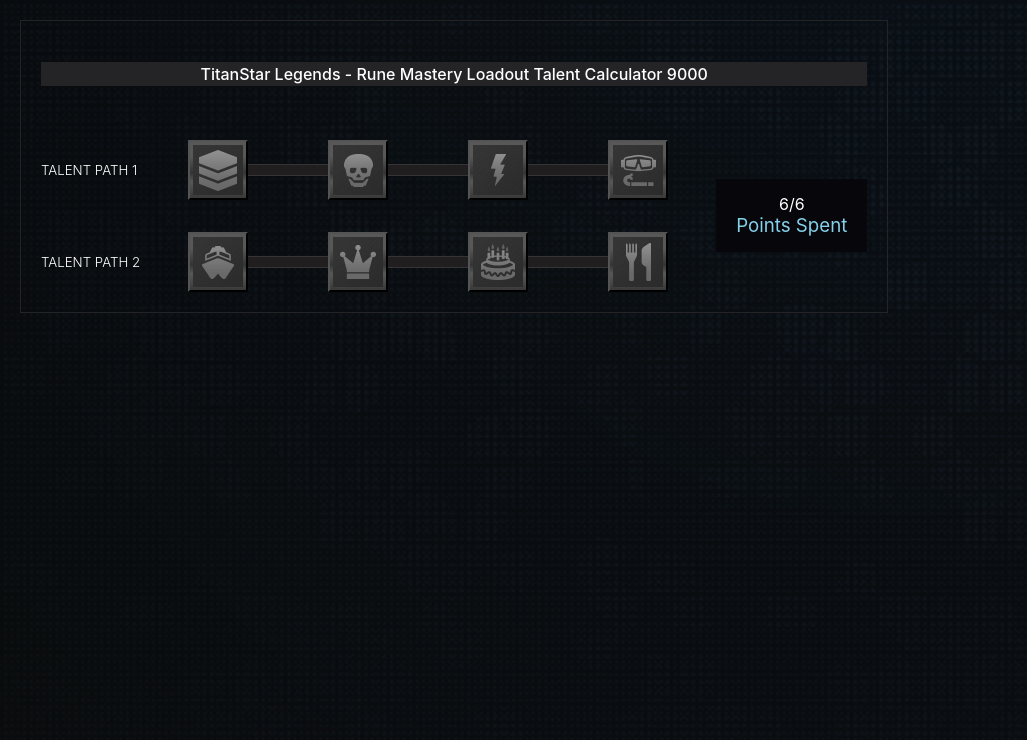
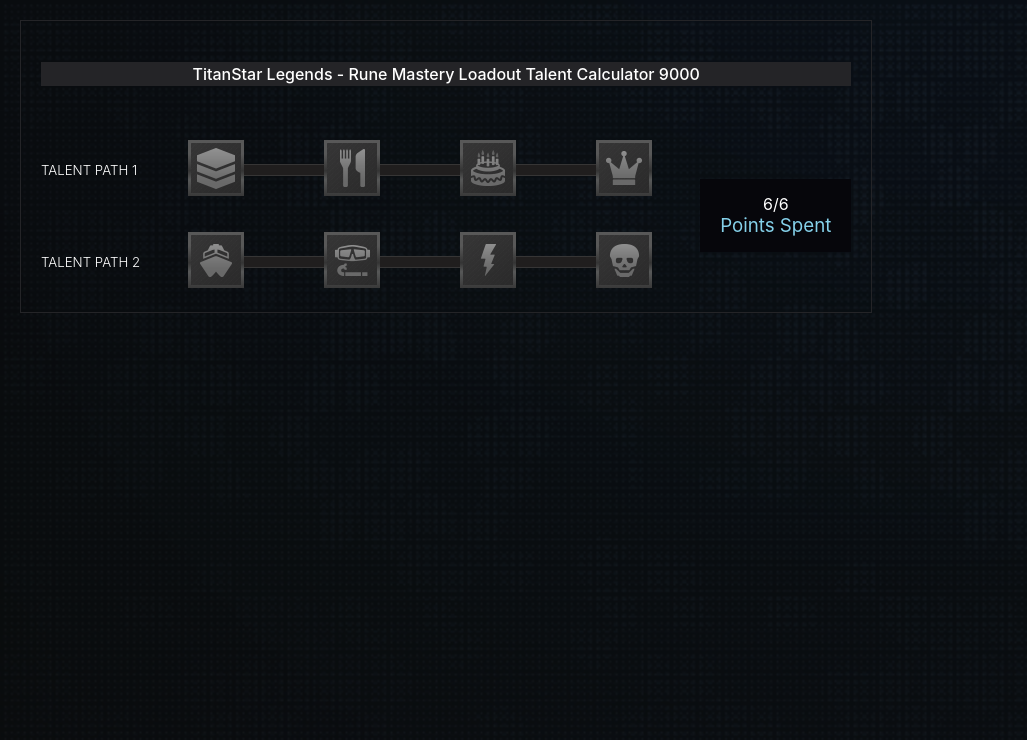
Before and after one commit to sydturn/skill-tree-app, a React (Create React App) app: page / in a window 1280 px wide. Shown: the top 740 px of the page, without its empty margins (0-1027 px from the left). Built offline with nearby package versions, Linux system fonts and the light colour scheme.

Commit message:
fix silly bug with assets

```diff
--- a/src/components/SkillTree/components/Skill/Skill.css
+++ b/src/components/SkillTree/components/Skill/Skill.css
@@ -44,6 +44,7 @@
   padding: 3px;
   transition: --topColor 300ms, --secondColor 300ms, --startBottomColor 300ms,
     --bottomColor 300ms;
+  border: none;
 }
 
 .shinyBorder.active {
@@ -66,25 +67,25 @@
   --sprite-x: 0;
 }
 .cutlery {
-  --sprite-x: 50px;
+  --sprite-x: -50px;
 }
 .cake {
-  --sprite-x: 100px;
+  --sprite-x: -100px;
 }
 .crown {
-  --sprite-x: 150px;
+  --sprite-x: -150px;
 }
 .boat {
-  --sprite-x: 200px;
+  --sprite-x: -200px;
 }
 .snorkeling {
-  --sprite-x: 250px;
+  --sprite-x: -250px;
 }
 .lightning {
-  --sprite-x: 300px;
+  --sprite-x: -300px;
 }
 .skull {
-  --sprite-x: 350px;
+  --sprite-x: -350px;
 }
 
 .stack,
@@ -128,25 +129,25 @@
     --sprite-x: 0;
   }
   .cutlery {
-    --sprite-x: 37px;
+    --sprite-x: -37px;
   }
   .cake {
-    --sprite-x: 74px;
+    --sprite-x: -74px;
   }
   .crown {
-    --sprite-x: 111px;
+    --sprite-x: -111px;
   }
   .boat {
-    --sprite-x: 148px;
+    --sprite-x: -148px;
   }
   .snorkeling {
-    --sprite-x: 185px;
+    --sprite-x: -185px;
   }
   .lightning {
-    --sprite-x: 222px;
+    --sprite-x: -222px;
   }
   .skull {
-    --sprite-x: 259px;
+    --sprite-x: -259px;
   }
 }
 
@@ -164,25 +165,25 @@
     --sprite-x: 0;
   }
   .cutlery {
-    --sprite-x: 25px;
+    --sprite-x: -25px;
   }
   .cake {
-    --sprite-x: 50px;
+    --sprite-x: -50px;
   }
   .crown {
-    --sprite-x: 75px;
+    --sprite-x: -75px;
   }
   .boat {
-    --sprite-x: 100px;
+    --sprite-x: -100px;
   }
   .snorkeling {
-    --sprite-x: 125px;
+    --sprite-x: -125px;
   }
   .lightning {
-    --sprite-x: 150px;
+    --sprite-x: -150px;
   }
   .skull {
-    --sprite-x: 175px;
+    --sprite-x: -175px;
   }
 }
 
```
